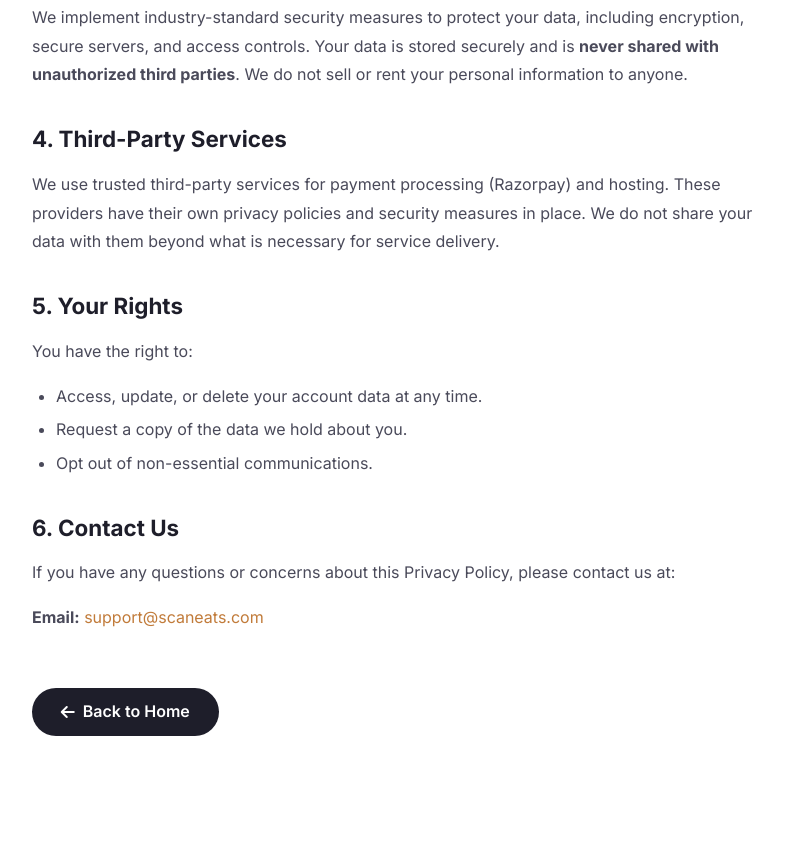
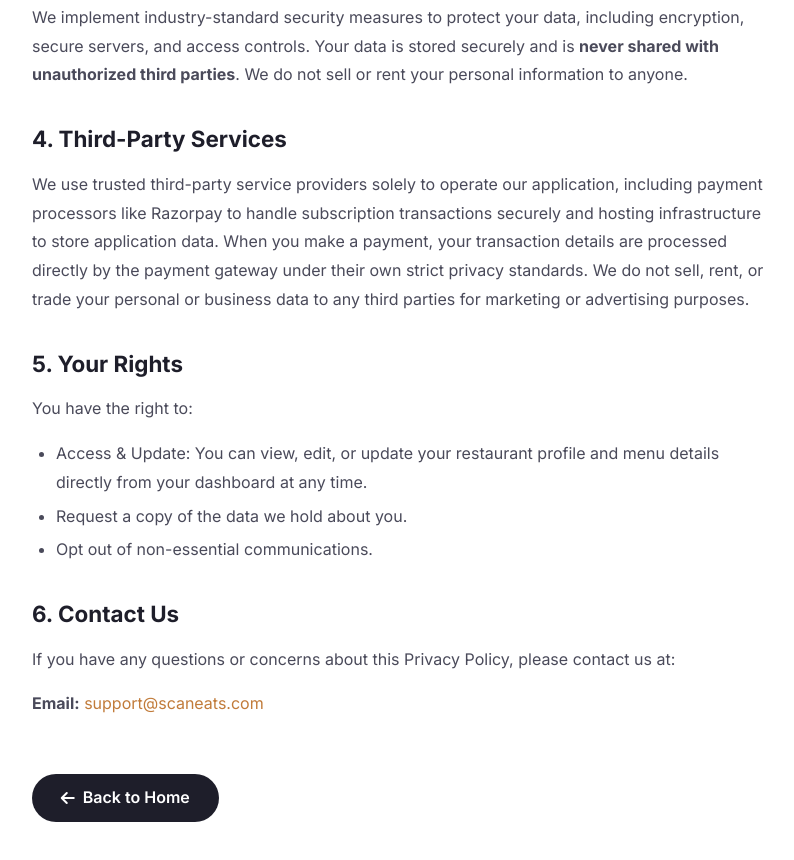
Before and after one commit to codewithahmed2005/ScanEats, a plain HTML site: page privacy-policy.html in a window 1280 px wide. Shown: the part 1068-1928 px from the top of the page, without its empty margins (240-1034 px from the left). Before the commit the page ends 1868 px from the top, so only its background shows below. Drawn offline with Linux system fonts and the light colour scheme.

Commit message:
Update privacy-policy.html

```diff
--- a/privacy-policy.html
+++ b/privacy-policy.html
@@ -173,13 +173,13 @@
 
         <h2>4. Third-Party Services</h2>
         <p>
-            We use trusted third-party services for payment processing (Razorpay) and hosting. These providers have their own privacy policies and security measures in place. We do not share your data with them beyond what is necessary for service delivery.
+            We use trusted third-party service providers solely to operate our application, including payment processors like Razorpay to handle subscription transactions securely and hosting infrastructure to store application data. When you make a payment, your transaction details are processed directly by the payment gateway under their own strict privacy standards. We do not sell, rent, or trade your personal or business data to any third parties for marketing or advertising purposes.
         </p>
 
         <h2>5. Your Rights</h2>
         <p>You have the right to:</p>
         <ul>
-            <li>Access, update, or delete your account data at any time.</li>
+            <li>Access & Update: You can view, edit, or update your restaurant profile and menu details directly from your dashboard at any time.</li>
             <li>Request a copy of the data we hold about you.</li>
             <li>Opt out of non-essential communications.</li>
         </ul>
```
